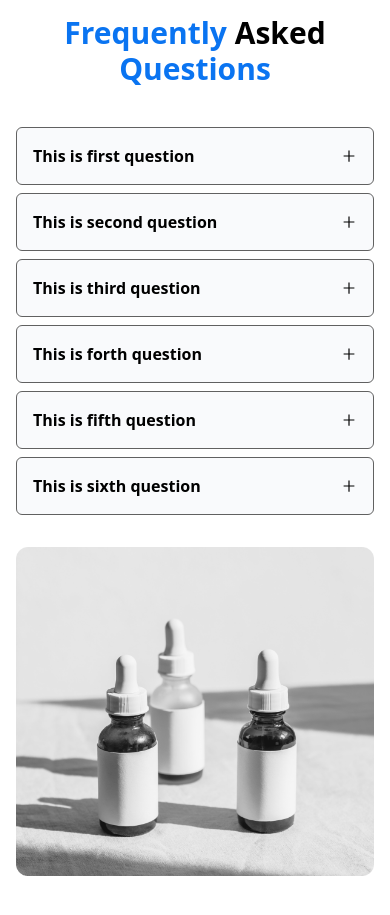
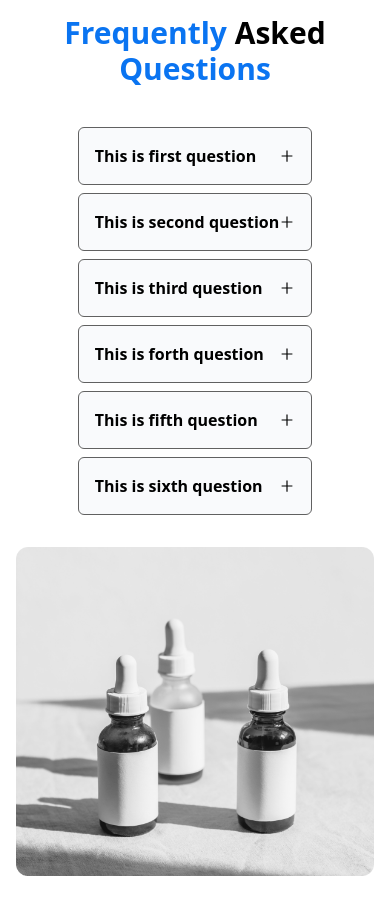
Before and after one commit to Monjur14/Ecommerse_Landing_Page, a React (Vite) app: page / in a window 390 px wide. Shown: the part 6100-7015 px from the top of the page. Built offline with nearby package versions, Linux system fonts and the light colour scheme.

Commit message:
Update FAQ.jsx

```diff
--- a/src/Section/FAQ.jsx
+++ b/src/Section/FAQ.jsx
@@ -9,7 +9,7 @@ const FAQ = () => {
           <h1 className="text-center text-3xl xsm:text-3xl lg:text-4xl font-bold mb-1"><span className="text-blue">Frequently</span> Asked <span className="text-blue">Questions</span></h1>
         </div>
         <div className="flex flex-col lg:flex-row lg:items-center lg:gap-16 gap-8 md:gap-10">
-          <div className="lg:basis-3/4 space-y-2">
+          <div className="lg:basis-3/4 space-y-2 mx-auto">
               <AccordionItems question={"This is first question"}/>
               <AccordionItems question={"This is second question"}/>
               <AccordionItems question={"This is third question"}/>
```
